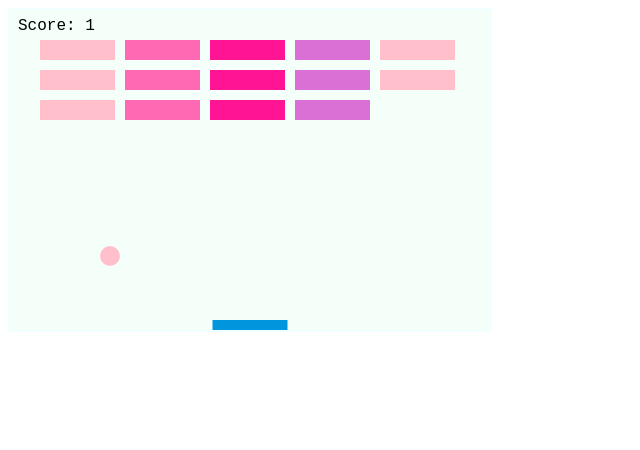
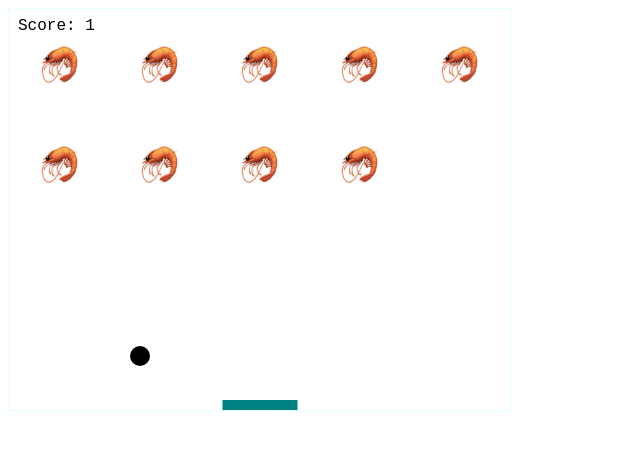
Before and after one commit to cherimarie/pure-javascript-game, a plain HTML site: page index.html in a window 1280 px wide. Shown: the whole page, without its empty margins (0-640 px from the left). Drawn offline with Linux system fonts and the light colour scheme.

Commit message:
Breaking shrimp

```diff
--- a/index.html
+++ b/index.html
@@ -7,12 +7,11 @@
 				border: 2px solid azure;
 				display: block;
 				margin: 10 auto;
-				background-color: mintcream;
 		}
 		</style>
 </head>
 <body>
-<canvas id="myCanvas" width="480" height="320"></canvas>
+<canvas id="myCanvas" width="500" height="400"></canvas>
 <script src="script.js"></script>
 </body>
 </html>
--- a/script.js
+++ b/script.js
@@ -1,6 +1,11 @@
 var canvas = document.getElementById('myCanvas')
 var ctx = canvas.getContext('2d')
+
+document.addEventListener('keydown', keyDownHandler, false)
+document.addEventListener('keyup', keyUpHandler, false)
+
 const colors = ['pink', 'hotpink', 'deeppink', 'orchid']
+var score = 0
 
 var ballRadius = 10
 var x = canvas.width / 2
@@ -15,13 +20,13 @@
 var rightPressed = false
 var leftPressed = false
 
-var brickRowCount = 3
+var brickRowCount = 2
 var brickColumnCount = 5
-var brickWidth = 75
-var brickHeight = 20
-var brickPadding = 10
+var brickWidth = 50
+var brickHeight = 50
+var brickPadding = 50
 var brickOffsetTop = 30
-var brickOffsetLeft = 30
+var brickOffsetLeft = 25
 var bricks = []
 for (var c = 0; c < brickColumnCount; c++) {
   bricks[c] = []
@@ -30,10 +35,14 @@
   }
 }
 
-var score = 0
+var img = new Image();
+img.src = 'shrimp.png';
 
-document.addEventListener('keydown', keyDownHandler, false)
-document.addEventListener('keyup', keyUpHandler, false)
+// ENTRY POINT TO THE ACTION:
+img.onload = function () {
+    draw()
+}
+
 
 function drawBricks () {
   for (var c = 0; c < brickColumnCount; c++) {
@@ -43,11 +52,7 @@
         var brickY = (r * (brickHeight + brickPadding)) + brickOffsetTop
         bricks[c][r].x = brickX
         bricks[c][r].y = brickY
-        ctx.beginPath()
-        ctx.rect(brickX, brickY, brickWidth, brickHeight)
-        ctx.fillStyle = colors[c % colors.length]
-        ctx.fill()
-        ctx.closePath()
+        ctx.drawImage(img, brickX, brickY, brickWidth, brickHeight);
       }
     }
   }
@@ -105,16 +110,18 @@
   ctx.fill()
   ctx.closePath()
 }
+
 function drawPaddle () {
   ctx.beginPath()
   ctx.rect(paddleX, canvas.height - paddleHeight, paddleWidth, paddleHeight)
-  ctx.fillStyle = '#0095DD'
+  ctx.fillStyle = 'teal'
   ctx.fill()
   ctx.closePath()
 }
 
 function draw () {
   ctx.clearRect(0, 0, canvas.width, canvas.height)
+
   drawBricks()
   drawBall()
   drawPaddle()
@@ -155,4 +162,4 @@
   requestAnimationFrame(draw)
 }
 
-draw()
+// draw()
```
Also changed, not shown: shrimp.png (added).
